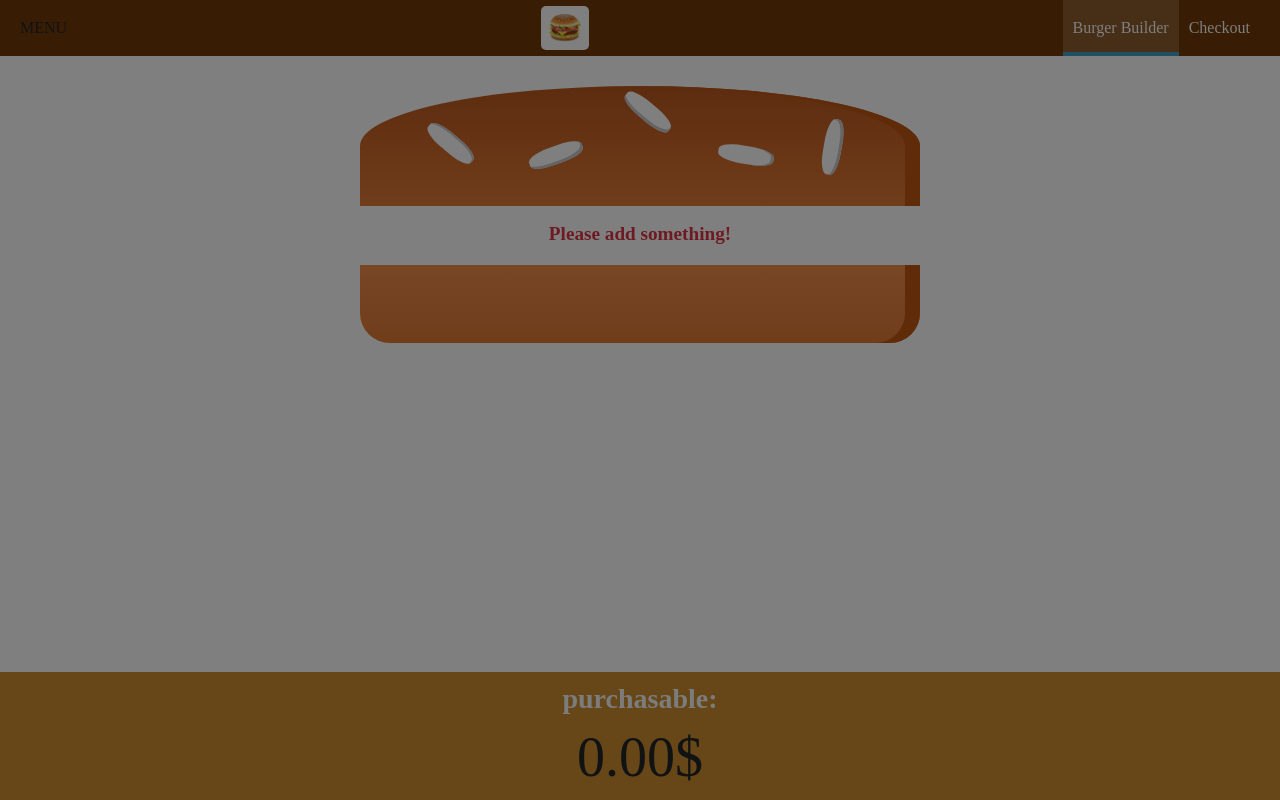
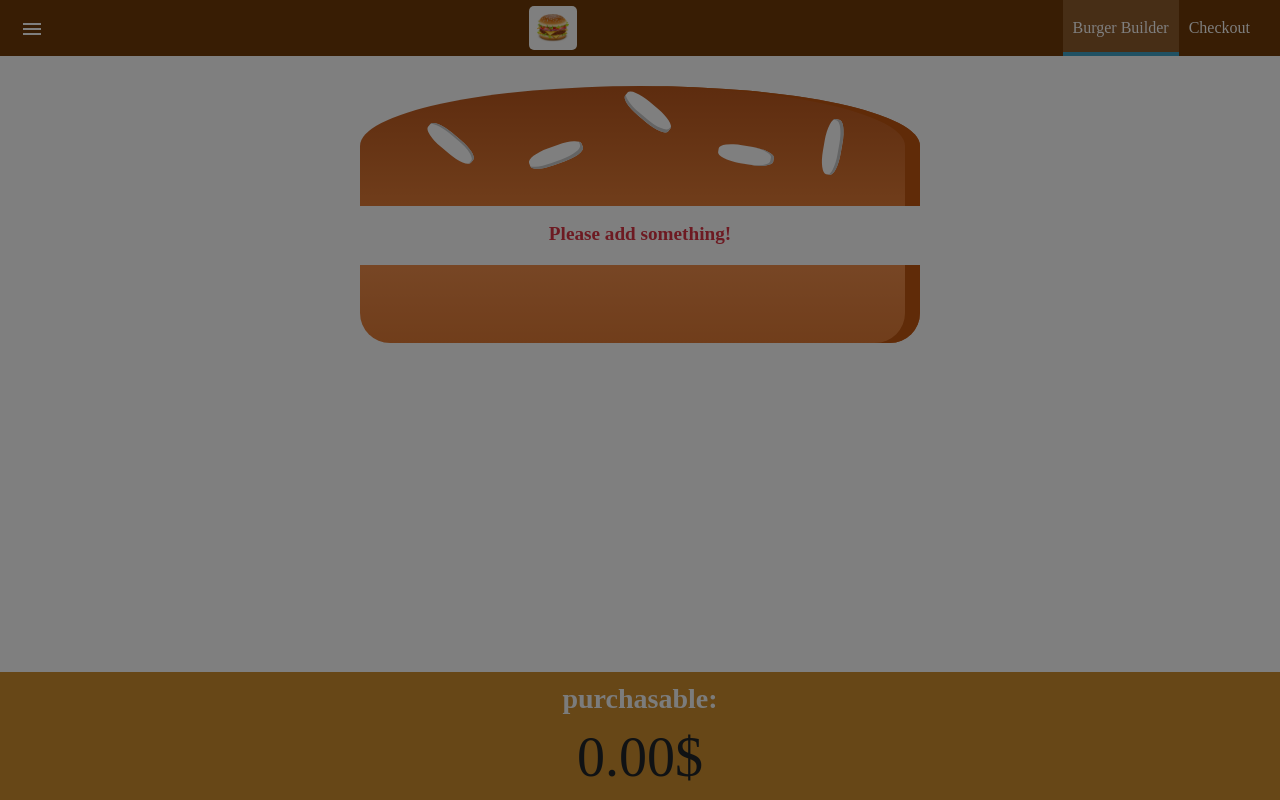
Before and after one commit to alimirzaeimajd/Umami-Burger_ClassComponents, a React app: page / in a window 1280 px wide. Shown: the top 800 px of the page. Built offline with nearby package versions, Linux system fonts and the light colour scheme; a web font is replaced by a local one.

Commit message:
create a Menu that opens SideDrawer

```diff
--- a/src/Components/Layout/BurgerLayout.js
+++ b/src/Components/Layout/BurgerLayout.js
@@ -10,16 +10,21 @@ class Layout extends Component {
     }
 
     sideDrawerCloseHandler = () => {
-        this.setState({showSideDrawer: false});
+        this.setState({ showSideDrawer: false });
     }
+
+    showMenuHandler = () => {
+        this.setState(prevState => ({ showSideDrawer: !prevState.showSideDrawer }))
+    }
+
 
     render() {
         return (
             <Aux>
-                <Toolbar />
+                <Toolbar clickedMenu={this.showMenuHandler} />
                 <SideDrawer
-                open={this.state.showSideDrawer}
-                closed={this.sideDrawerCloseHandler} />
+                    open={this.state.showSideDrawer}
+                    closed={this.sideDrawerCloseHandler} />
                 <main className="Content">{this.props.children}</main>
             </Aux>
         );
--- a/src/Components/Navigation/Menu/Menu.js
+++ b/src/Components/Navigation/Menu/Menu.js
@@ -1,11 +1,11 @@
-import React from "react";
+import React from 'react';
 
 const Menu = (props) => {
-  return (
-    <div>
-      <svg xmlns="http://www.w3.org/2000/svg" height="24px" viewBox="0 0 24 24" width="24px" fill="#000000"><path d="M0 0h24v24H0z" fill="none"/><path d="M3 18h18v-2H3v2zm0-5h18v-2H3v2zm0-7v2h18V6H3z"/></svg>
-    </div>
-  );
+    return (
+        <div>
+            <svg onClick={props.handleClick} xmlns="http://www.w3.org/2000/svg" height="24px" viewBox="0 0 24 24" width="24px" fill="#FFFFFF"><path d="M0 0h24v24H0V0z" fill="none"/><path d="M3 18h18v-2H3v2zm0-5h18v-2H3v2zm0-7v2h18V6H3z"/></svg>
+        </div>
+    );
 };
 
 export default Menu;
--- a/src/Components/Navigation/Toolbar/Toolbar.js
+++ b/src/Components/Navigation/Toolbar/Toolbar.js
@@ -2,15 +2,28 @@ import React from "react";
 import '../Navigation.css';
 import Logo from "../../Logo/Logo";
 import NavigationItems from "../NavigationItems/NavigationItems";
+import Menu from "../Menu/Menu";
 
-const Toolbar = (props) => (
+const Toolbar = (props) => {
+    return (
         <header className="Toolbar">
-        <div>MENU</div>
-        <Logo height="80%"/>
+            <Menu handleClick={props.clickedMenu}/>
+            <Logo height="80%" />
             <nav className="DesktopOnly">
                 <NavigationItems />
             </nav>
         </header>
     );
 
+}
+
+
+
+
+
+
+
+
+
+
 export default Toolbar;
```
Also changed, not shown: src/assets/menu_white_24dp.svg (added). Lines whose indentation alone changed are shown as unchanged.
